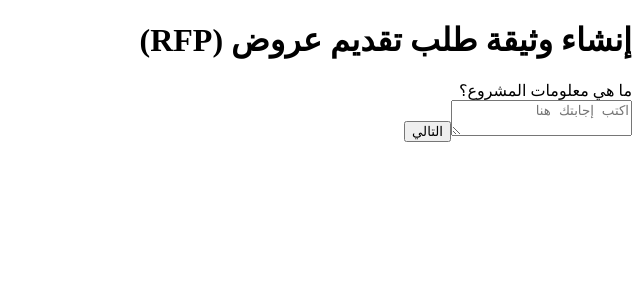
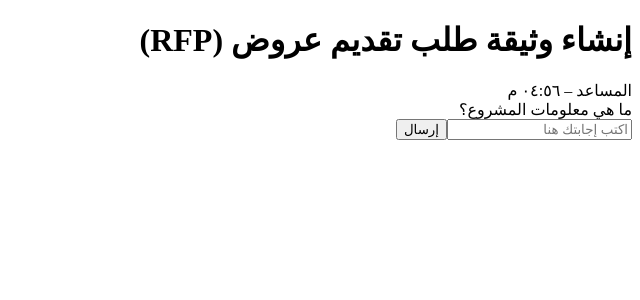
Before and after one commit to rfpai/rfp-platform, a Next.js app: page /create-rfp in a window 1280 px wide. Shown: the top 300 px of the page, without its empty margins (640-1280 px from the left). Built offline with nearby package versions, Linux system fonts and the light colour scheme.

Commit message:
feat: add chat style RFP creation

```diff
--- a/components/CreateRFP.jsx
+++ b/components/CreateRFP.jsx
@@ -1,6 +1,7 @@
 "use client";
 import React, { useState } from "react";
 import { useRouter } from "next/router";
+import ConversationView from "@/components/ConversationView";
 
 export default function CreateRFP() {
   const router = useRouter();
@@ -23,47 +24,81 @@ export default function CreateRFP() {
   const [index, setIndex] = useState(0);
   const [answers, setAnswers] = useState({});
   const [input, setInput] = useState("");
+  const [messages, setMessages] = useState([
+    {
+      role: "assistant",
+      content: questions[0].text,
+      timestamp: Date.now(),
+    },
+  ]);
+  const [redirecting, setRedirecting] = useState(false);
 
-  const handleNext = (e) => {
+  const handleSend = (e) => {
     e.preventDefault();
     if (!input.trim()) return;
+
     const key = questions[index].key;
     const value = input.trim();
     const updated = { ...answers, [key]: value };
     setAnswers(updated);
+
+    const userMessage = {
+      role: "user",
+      content: value,
+      timestamp: Date.now(),
+    };
+    setMessages((prev) => [...prev, userMessage]);
     setInput("");
 
     if (index < questions.length - 1) {
+      const nextQ = questions[index + 1].text;
+      const assistantMessage = {
+        role: "assistant",
+        content: nextQ,
+        timestamp: Date.now(),
+      };
+      setMessages((prev) => [...prev, assistantMessage]);
       setIndex(index + 1);
     } else {
       try {
         localStorage.setItem("rfpData", JSON.stringify(updated));
       } catch {
-        // ignore
+        // ignore errors
       }
-      router.push("/preview");
+
+      const assistantMessage = {
+        role: "assistant",
+        content: "جاري التوجيه إلى صفحة المعاينة...",
+        timestamp: Date.now(),
+      };
+      setMessages((prev) => [...prev, assistantMessage]);
+      setRedirecting(true);
+      setTimeout(() => {
+        router.push("/preview");
+      }, 800);
     }
   };
 
   return (
-    <div dir="rtl" className="max-w-xl mx-auto p-4">
-      <div className="bg-white p-6 rounded shadow space-y-4">
-        <div className="font-semibold text-lg">{questions[index].text}</div>
-        <form onSubmit={handleNext} className="space-y-4">
-          <textarea
-            className="w-full border rounded p-3 min-h-[120px] resize-y"
+    <div dir="rtl" className="max-w-xl mx-auto p-4 space-y-4">
+      <ConversationView messages={messages} />
+      {!redirecting && (
+        <form onSubmit={handleSend} className="flex gap-2">
+          <input
+            type="text"
+            className="flex-1 border rounded px-3 py-2"
             value={input}
             onChange={(e) => setInput(e.target.value)}
             placeholder="اكتب إجابتك هنا"
           />
           <button
             type="submit"
-            className="bg-blue-600 text-white px-6 py-2 rounded self-start"
+            className="bg-blue-600 text-white px-4 py-2 rounded"
           >
-            {index === questions.length - 1 ? "إنهاء" : "التالي"}
+            إرسال
           </button>
         </form>
-      </div>
+      )}
     </div>
   );
 }
```
